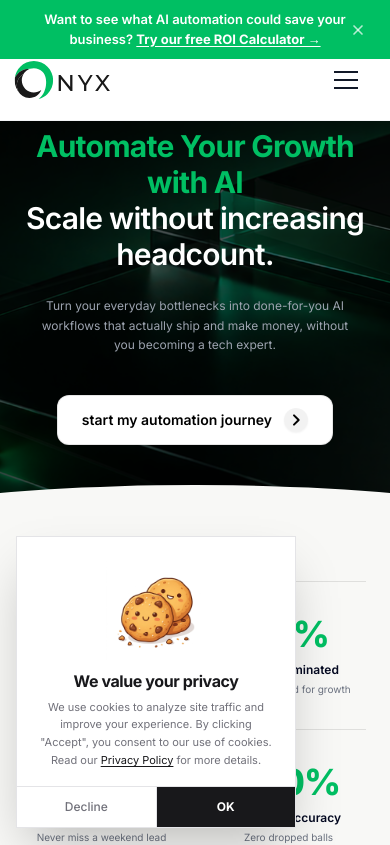
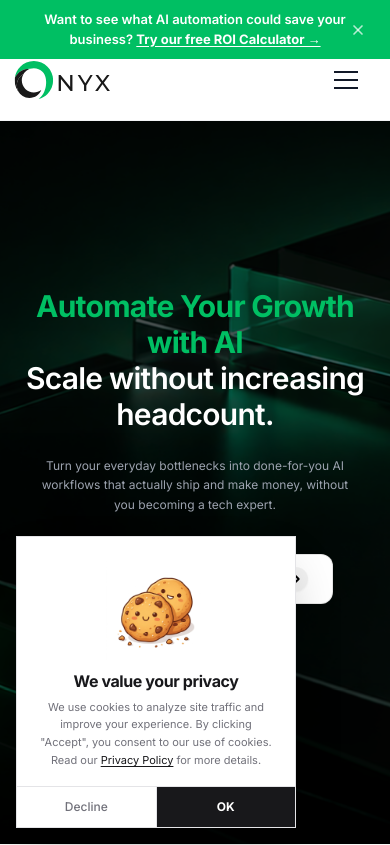
Before and after one commit to King-Dee7/Onyx_landing_page, a Next.js app: page / in a window 390 px wide. Shown: the top 845 px of the page. Built offline with nearby package versions, Linux system fonts and the light colour scheme.

Commit message:
Adjust hero mobile layout and clean navigation

```diff
--- a/src/app/layout.tsx
+++ b/src/app/layout.tsx
@@ -16,12 +16,18 @@ const syne = Syne({
 });
 
 export const metadata: Metadata = {
+  metadataBase: new URL("https://www.onyxautomationhub.com"),
+  icons: {
+    icon: "/onyx.svg",
+    shortcut: "/onyx.svg",
+    apple: "/onyx.svg",
+  },
   title: "Onyx Automation Agency | Your Business. Running Itself.",
   description: "We build the AI systems that handle your inbox, bookings, and admin.",
   openGraph: {
     title: "Onyx Automation Agency",
     description: "AI systems for service businesses that want to scale without the overhead.",
-    url: "https://onyxautomation.co", // Replace with your actual domain when ready
+    url: "https://www.onyxautomationhub.com",
     siteName: "Onyx Automation",
     images: [
       {
--- a/src/app/robots.ts
+++ b/src/app/robots.ts
@@ -1,7 +1,7 @@
 import { MetadataRoute } from 'next';
 
 export default function robots(): MetadataRoute.Robots {
-  const baseUrl = 'https://onyxautomation.co';
+  const baseUrl = 'https://www.onyxautomationhub.com';
 
   return {
     rules: {
--- a/src/app/sitemap.ts
+++ b/src/app/sitemap.ts
@@ -1,7 +1,7 @@
 import { MetadataRoute } from 'next';
 
 export default function sitemap(): MetadataRoute.Sitemap {
-  const baseUrl = 'https://onyxautomation.co'; // Replace when actual domain is set
+  const baseUrl = 'https://www.onyxautomationhub.com';
 
   return [
     {
--- a/src/components/layout/Footer.tsx
+++ b/src/components/layout/Footer.tsx
@@ -3,8 +3,6 @@
 import React from "react";
 import Link from "next/link";
 import Image from "next/image";
-
-// ─── Social & Contact Icons (inline SVG - no external dependency needed) ───────
 
 const IconLinkedIn = () => (
   <svg viewBox="0 0 24 24" fill="currentColor" className="w-4 h-4">
@@ -17,6 +15,8 @@ const IconFacebook = () => (
     <path d="M24 12.073c0-6.627-5.373-12-12-12s-12 5.373-12 12c0 5.99 4.388 10.954 10.125 11.854v-8.385H7.078v-3.47h3.047V9.43c0-3.007 1.792-4.669 4.533-4.669 1.312 0 2.686.235 2.686.235v2.953H15.83c-1.491 0-1.956.925-1.956 1.874v2.25h3.328l-.532 3.47h-2.796v8.385C19.612 23.027 24 18.062 24 12.073z" />
   </svg>
 );
+
+// ─── Social & Contact Icons (inline SVG - no external dependency needed) ───────
 
 const IconMail = () => (
   <svg viewBox="0 0 24 24" fill="none" stroke="currentColor" strokeWidth="1.8" strokeLinecap="round" strokeLinejoin="round" className="w-4 h-4">
@@ -57,17 +57,21 @@ const SocialButton = ({
   href: string;
   label: string;
   children: React.ReactNode;
-}) => (
+}) => {
+  const isExternal = href.startsWith("http") || href.startsWith("mailto:");
+
+  return (
     <a
       href={href}
       aria-label={label}
-    target="_blank"
-    rel="noopener noreferrer"
+      target={isExternal ? "_blank" : undefined}
+      rel={isExternal ? "noopener noreferrer" : undefined}
       className="w-10 h-10 rounded-full border border-white/10 flex items-center justify-center text-[#A1A1AA] hover:border-[#00BF63] hover:text-[#00BF63] transition-colors duration-200"
     >
       {children}
     </a>
   );
+};
 
 // ─── Footer Component ──────────────────────────────────────────────────────────
 export function Footer() {
@@ -102,22 +106,21 @@ export function Footer() {
             <div>
               <ColHeader>Contact</ColHeader>
               <FooterLink href="mailto:hello@onyxautomation.co">Email</FooterLink>
-              <FooterLink href="https://wa.me/447000000000">WhatsApp</FooterLink>
+              <FooterLink href="http://wa.me/message/TNGRXPEF5XIYG1">WhatsApp</FooterLink>
             </div>
 
             <div>
               <ColHeader>Socials</ColHeader>
-              <FooterLink href="https://linkedin.com">LinkedIn</FooterLink>
-              <FooterLink href="https://facebook.com">Facebook</FooterLink>
+              <FooterLink href="https://linkedin.com/company/onyx-automation-agency">LinkedIn</FooterLink>
+              <FooterLink href="https://web.facebook.com/profile.php?id=61587054920765">Facebook</FooterLink>
             </div>
 
             <div className="col-span-2 sm:col-span-1">
               <ColHeader>Navigate</ColHeader>
               <div className="grid grid-cols-2 sm:grid-cols-1 gap-x-4">
-                <FooterLink href="/#blueprint">Blueprints</FooterLink>
+                <FooterLink href="/#services">Services</FooterLink>
                 <FooterLink href="/#calculator">Calculator</FooterLink>
-                <FooterLink href="/#process">How It Works</FooterLink>
-                <FooterLink href="/#reviews">Reviews</FooterLink>
+                <FooterLink href="/#blueprint">How It Works</FooterLink>
                 <FooterLink href="/privacy">Privacy Policy</FooterLink>
               </div>
             </div>
@@ -127,16 +130,16 @@ export function Footer() {
         {/* ── Bottom Section: Socials & Copyright ── */}
         <div className="pt-8 md:pt-10 flex flex-col items-center gap-6">
           <div className="flex items-center gap-3">
-            <SocialButton href="https://linkedin.com" label="LinkedIn">
+            <SocialButton href="https://linkedin.com/company/onyx-automation-agency" label="LinkedIn">
               <IconLinkedIn />
             </SocialButton>
-            <SocialButton href="https://facebook.com" label="Facebook">
+            <SocialButton href="https://web.facebook.com/profile.php?id=61587054920765" label="Facebook">
               <IconFacebook />
             </SocialButton>
             <SocialButton href="mailto:hello@onyxautomation.co" label="Email">
               <IconMail />
             </SocialButton>
-            <SocialButton href="https://wa.me/447000000000" label="Phone">
+            <SocialButton href="http://wa.me/message/TNGRXPEF5XIYG1" label="WhatsApp">
               <IconPhone />
             </SocialButton>
           </div>
--- a/src/components/layout/Navbar.tsx
+++ b/src/components/layout/Navbar.tsx
@@ -129,12 +129,6 @@ export function Navbar() {
               Services
             </a>
             <a
-              href="/#solutions"
-              className={cn("text-[15px] font-semibold transition-colors duration-200", isDark ? "text-gray-400 hover:text-white" : "text-gray-600 hover:text-gray-900")}
-            >
-              Solutions
-            </a>
-            <a
               href="/#blueprint"
               className={cn("text-[15px] font-semibold transition-colors duration-200", isDark ? "text-gray-400 hover:text-white" : "text-gray-600 hover:text-gray-900")}
             >
@@ -221,9 +215,6 @@ export function Navbar() {
                 <a href="/#services" onClick={() => setMobileMenuOpen(false)} className="py-1 text-gray-600 hover:text-gray-900">
                   Services
                 </a>
-                <a href="/#solutions" onClick={() => setMobileMenuOpen(false)} className="py-1 text-gray-600 hover:text-gray-900">
-                  Solutions
-                </a>
                 <a href="/#blueprint" onClick={() => setMobileMenuOpen(false)} className="py-1 text-gray-600 hover:text-gray-900">
                   Blueprint
                 </a>
--- a/src/components/sections/FinalCTA.tsx
+++ b/src/components/sections/FinalCTA.tsx
@@ -58,7 +58,7 @@ export function FinalCTA() {
                 size="lg"
                 className="w-full sm:w-auto tracking-wide shadow-2xl shadow-theme-green/10 font-bold transition-transform hover:-translate-y-1"
               >
-                {content.finalCta.button}
+                Book My Free Call
               </Button>
             </Link>
           </motion.div>
--- a/src/components/sections/Hero.tsx
+++ b/src/components/sections/Hero.tsx
@@ -84,16 +84,16 @@ export function Hero() {
 
   return (
     <>
-      <div className="w-full relative overflow-hidden">
+      <div className="w-full min-h-[100dvh] relative overflow-hidden flex flex-col">
         <div className="absolute inset-0 -z-10 pointer-events-none">
           <div id="bgA" className="bg-layer is-visible"></div>
           <div id="bgB" className="bg-layer"></div>
           <div id="bgOverlay" className="bg-overlay"></div>
         </div>
 
-        <div className="relative z-10">
-          <section className="pt-32 md:pt-56 pb-24 md:pb-36">
-            <div className="max-w-[1200px] mx-auto px-6 flex flex-col items-center text-center relative">
+        <div className="relative z-10 flex flex-1 flex-col">
+          <section className="flex-1 flex items-center pt-32 md:pt-56 pb-20 md:pb-36">
+            <div className="max-w-[1200px] mx-auto px-6 w-full flex flex-col items-center text-center relative">
               <h1 className="text-3xl md:text-[4.25rem] font-bold leading-[1.2] md:leading-[1.1] tracking-tight mb-6 relative">
                 <span className="block text-[#00BF63]">
                   Automate Your Growth with AI
@@ -134,13 +134,13 @@ export function Hero() {
             </div>
           </section>
 
-          <div className="relative z-10 h-16 md:h-24">
-            <div className="absolute bottom-0 left-1/2 h-[120px] md:h-[180px] w-[200%] md:w-[160%] -translate-x-1/2 rounded-t-[100%] bg-theme-off-white"></div>
+          <div className="relative z-10 h-0 lg:h-24 shrink-0">
+            <div className="hidden lg:block absolute bottom-0 left-1/2 h-[180px] w-[160%] -translate-x-1/2 rounded-t-[100%] bg-theme-off-white"></div>
           </div>
         </div>
       </div>
 
-      <section className="bg-theme-off-white text-gray-900 pt-10 md:pt-10 pb-12 md:pb-16 px-6 relative z-30 -mt-16 md:-mt-24">
+      <section className="bg-theme-off-white text-gray-900 pt-10 md:pt-10 pb-12 md:pb-16 px-6 relative z-30 mt-0 lg:-mt-24">
         <div className="max-w-6xl mx-auto w-full relative z-10 mb-14">
           <ScrollReveal width="100%">
             <div className="w-full grid grid-cols-2 md:grid-cols-4 gap-8 md:gap-4 divide-y md:divide-y-0 md:divide-x divide-black/10">
```
Lines whose indentation alone changed are shown as unchanged.
